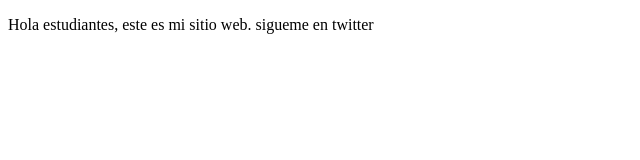
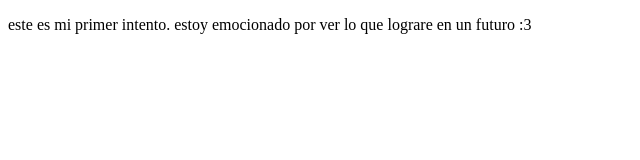
Before and after one commit to brandongcruz/DemoProjectPrework, a plain HTML site: page index.html in a window 1280 px wide. Shown: the whole page, without its empty margins (0-640 px from the left). Drawn offline with Linux system fonts and the light colour scheme.

Commit message:
cambios extranos

```diff
--- a/index.html
+++ b/index.html
@@ -8,7 +8,7 @@
 </head>
 <body>
     <p>
-        Hola estudiantes, este es mi sitio web. sigueme en twitter
+       este es mi primer intento. estoy emocionado por ver lo que lograre en un futuro :3
 
     </p>
 </body>
```
